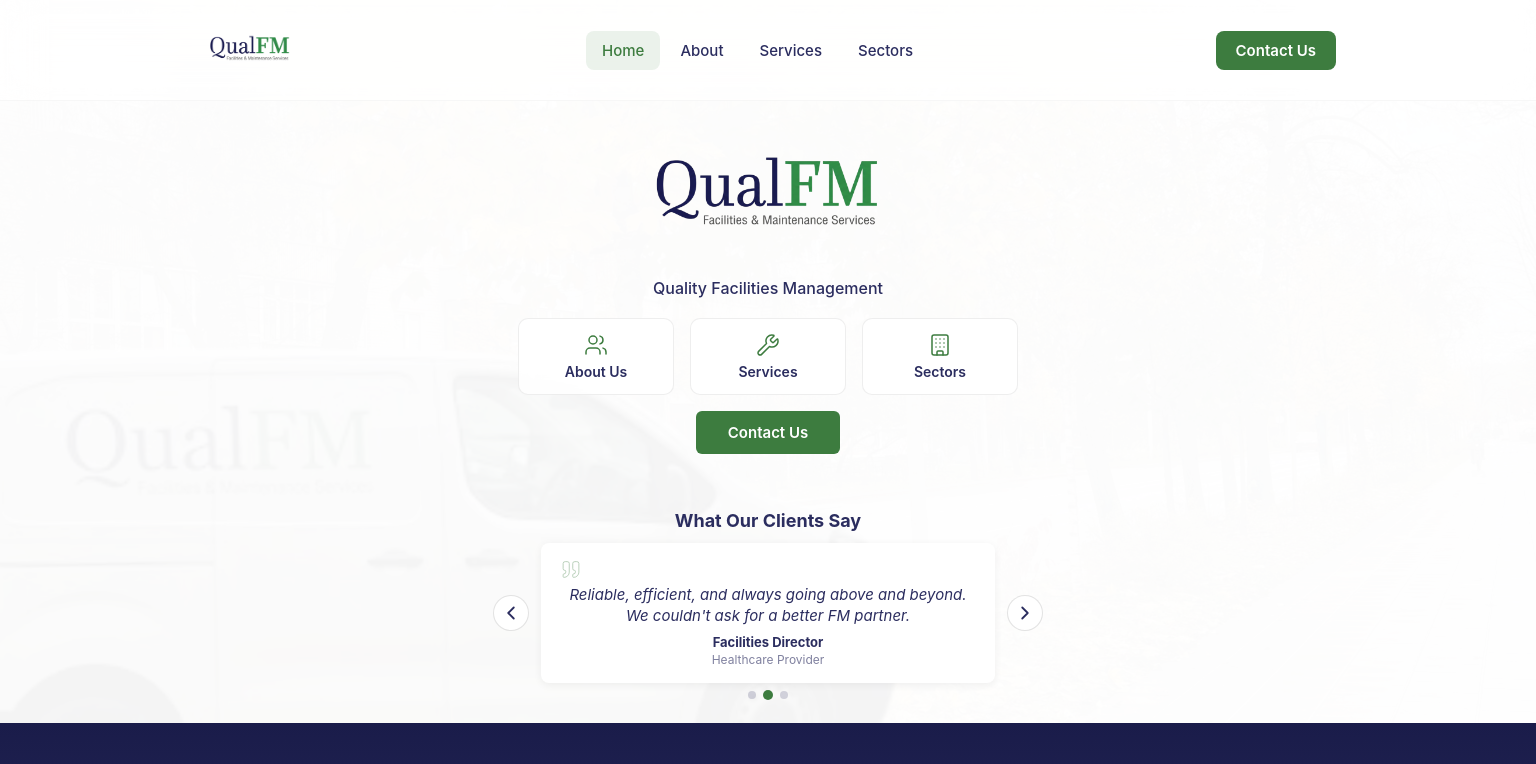
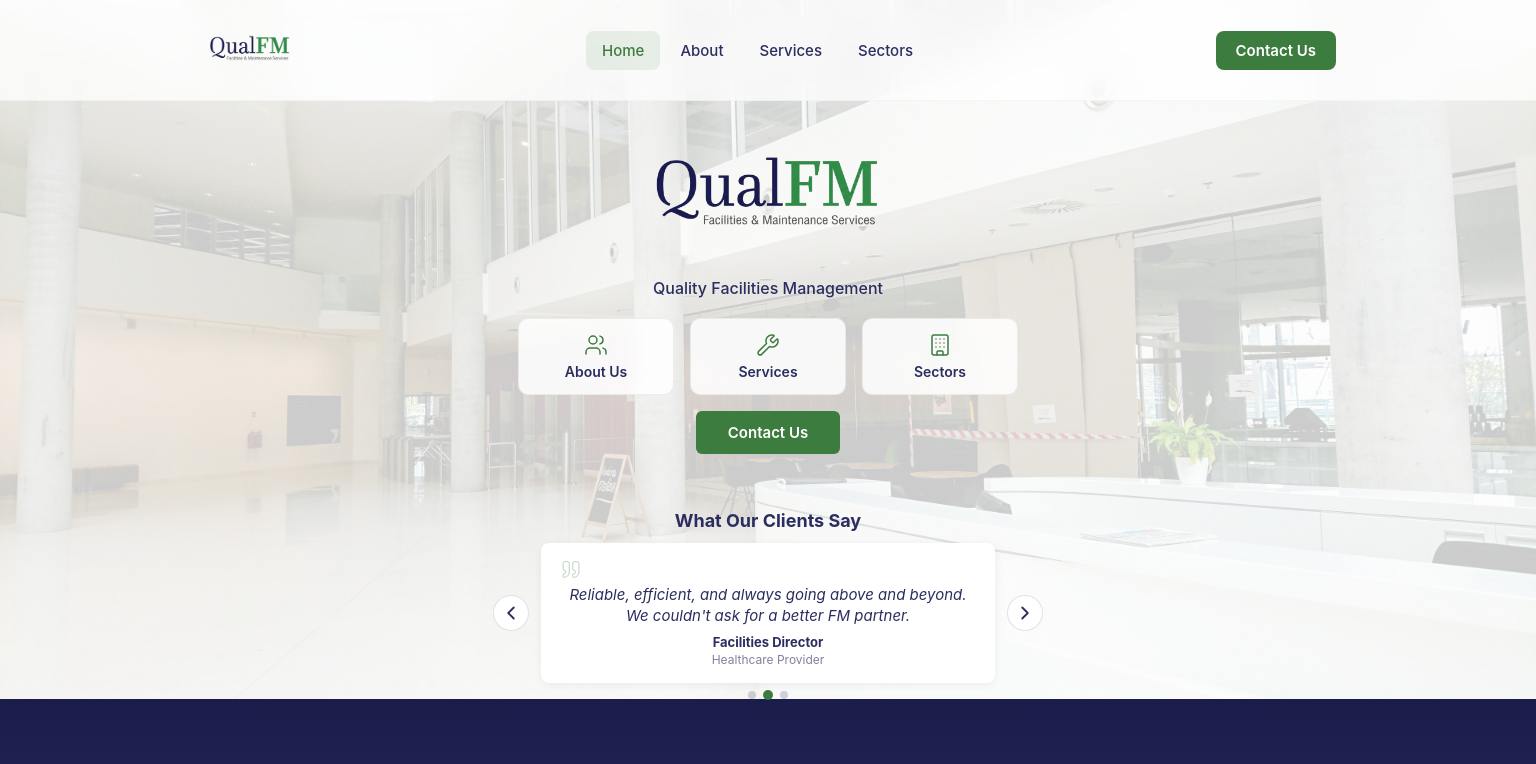
Before and after one commit to 1Zero9/QualFM, a React (Vite) app: page / in a window 1536 px wide. Shown: the top 764 px of the page. Built offline with nearby package versions, Linux system fonts and the light colour scheme.

Commit message:
Random starting background image and fix large screen gap
- Background image starts at random position on load
- Remove bottom padding on testimonials for 1440px+ screens

Co-Authored-By: Claude Opus 4.5 <noreply@anthropic.com>

```diff
--- a/src/pages/Home.css
+++ b/src/pages/Home.css
@@ -358,3 +358,9 @@
     font-size: 0.9375rem;
   }
 }
+
+@media (min-width: 1440px) {
+  .home-testimonials {
+    padding-bottom: 0;
+  }
+}
--- a/src/pages/Home.tsx
+++ b/src/pages/Home.tsx
@@ -33,7 +33,9 @@ const testimonials = [
 
 function Home() {
   const [currentTestimonial, setCurrentTestimonial] = useState(0)
-  const [currentBackground, setCurrentBackground] = useState(0)
+  const [currentBackground, setCurrentBackground] = useState(() =>
+    Math.floor(Math.random() * backgroundImages.length)
+  )
 
   useEffect(() => {
     const testimonialTimer = setInterval(() => {
```
